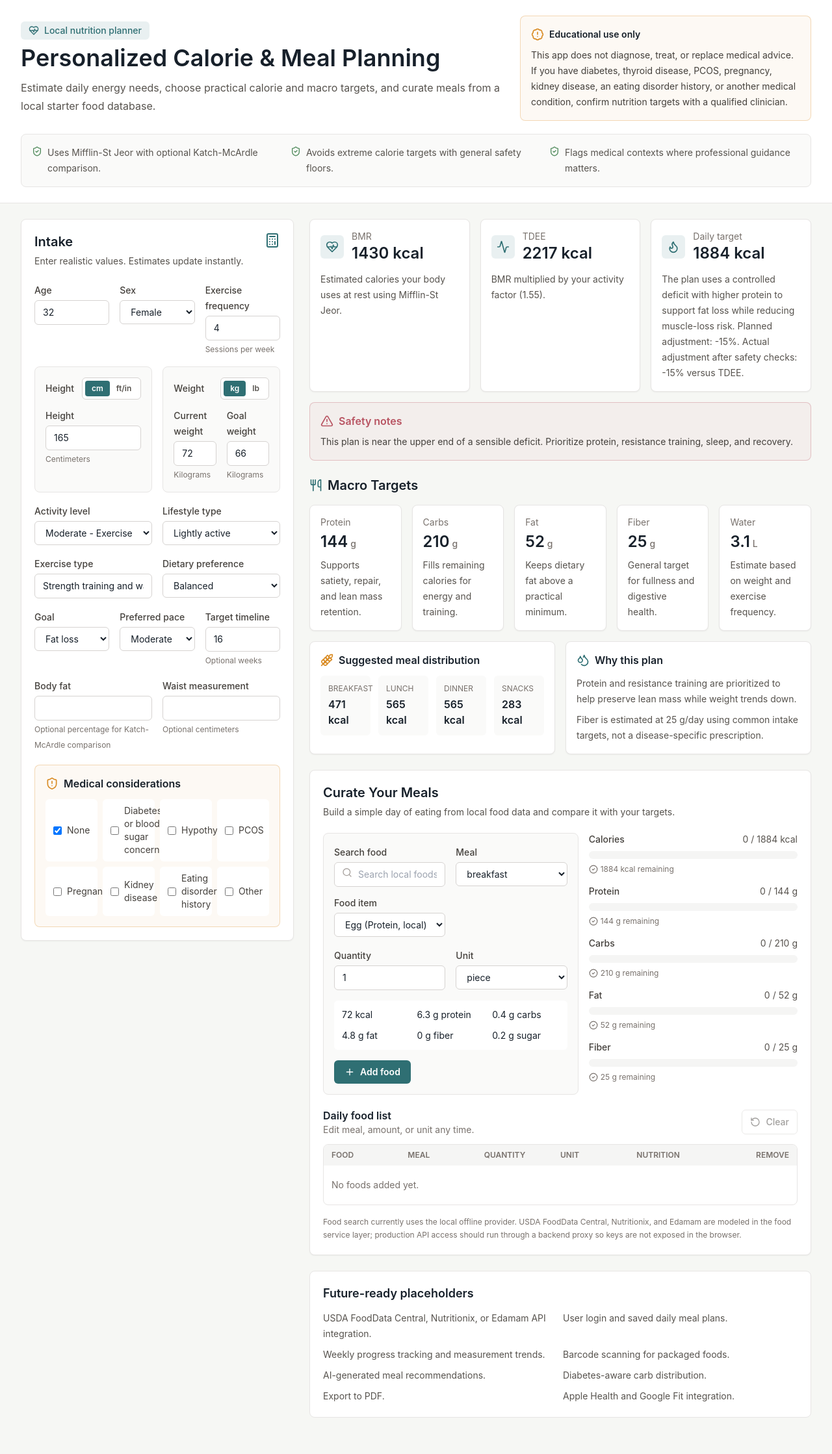
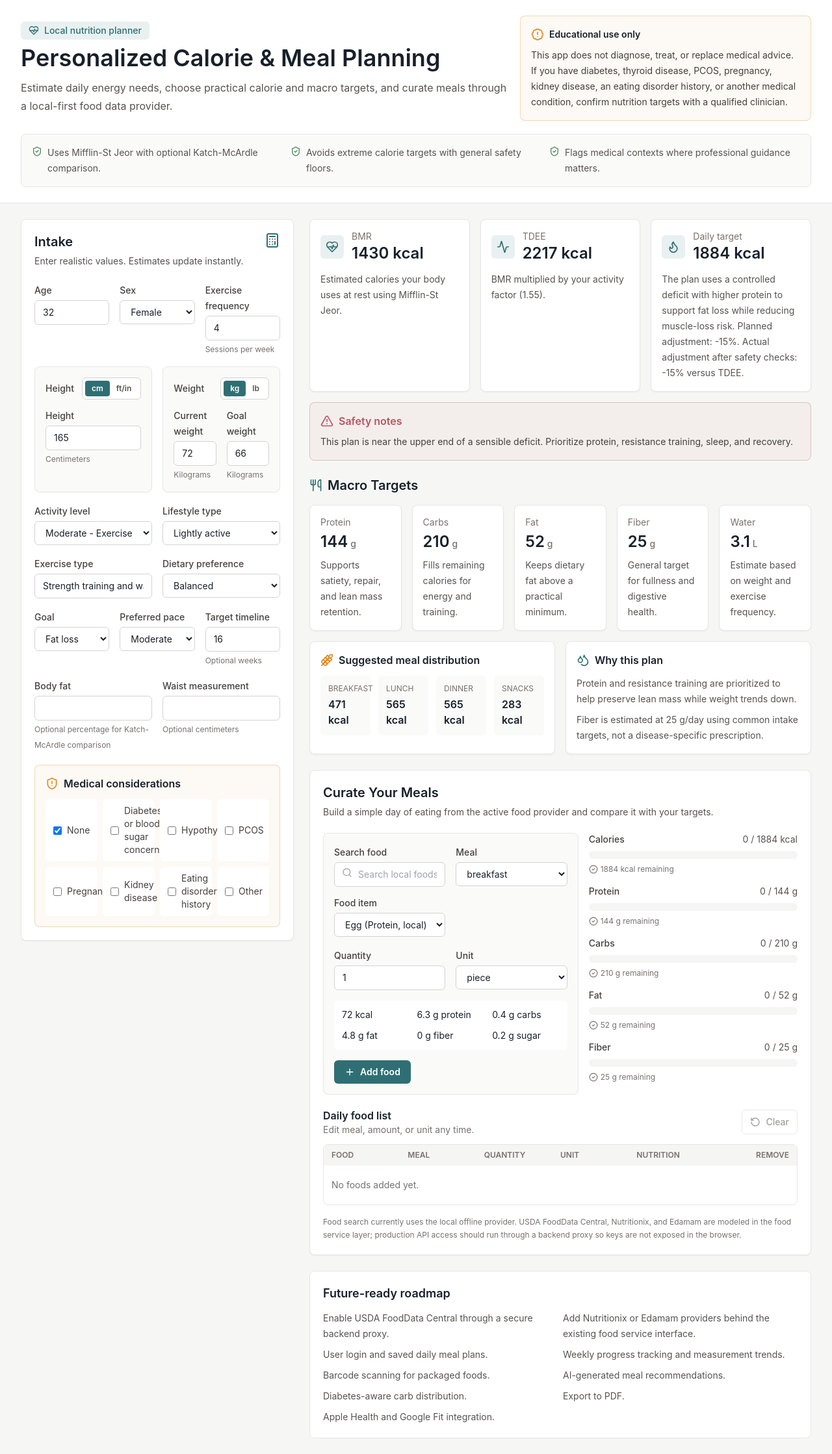
Before and after one commit to lovelyk/Personalized-Nutrition-Planner, a React (Vite) app: page / in a window 1280 px wide. Shown: the whole page at 65% size. Before the commit the page ends 2206 px from the top, so only its background shows below. Built offline with nearby package versions, Linux system fonts and the light colour scheme.

Commit message:
Update food provider copy

```diff
--- a/src/App.tsx
+++ b/src/App.tsx
@@ -45,7 +45,7 @@ export default function App() {
               </div>
               <h1 className="text-3xl font-semibold tracking-normal text-ink sm:text-4xl">Personalized Calorie & Meal Planning</h1>
               <p className="mt-3 max-w-3xl text-base leading-7 text-stone-600">
-                Estimate daily energy needs, choose practical calorie and macro targets, and curate meals from a local starter food database.
+                Estimate daily energy needs, choose practical calorie and macro targets, and curate meals through a local-first food data provider.
               </p>
             </div>
             <div className="rounded-lg border border-citrus/30 bg-citrus/5 p-4 text-sm leading-6 text-stone-700 lg:max-w-md">
@@ -103,9 +103,10 @@ export default function App() {
           )}
 
           <section className="rounded-lg border border-stone-200 bg-white p-5 text-sm leading-6 text-stone-600">
-            <h2 className="text-lg font-semibold text-ink">Future-ready placeholders</h2>
+            <h2 className="text-lg font-semibold text-ink">Future-ready roadmap</h2>
             <div className="mt-3 grid gap-2 sm:grid-cols-2">
-              <p>USDA FoodData Central, Nutritionix, or Edamam API integration.</p>
+              <p>Enable USDA FoodData Central through a secure backend proxy.</p>
+              <p>Add Nutritionix or Edamam providers behind the existing food service interface.</p>
               <p>User login and saved daily meal plans.</p>
               <p>Weekly progress tracking and measurement trends.</p>
               <p>Barcode scanning for packaged foods.</p>
--- a/src/components/MealCurator.tsx
+++ b/src/components/MealCurator.tsx
@@ -96,7 +96,7 @@ export default function MealCurator({ plan, dietaryPreference }: MealCuratorProp
       <div className="mb-5 flex flex-col justify-between gap-3 sm:flex-row sm:items-start">
         <div>
           <h2 className="text-xl font-semibold text-ink">Curate Your Meals</h2>
-          <p className="mt-1 text-sm leading-6 text-stone-600">Build a simple day of eating from local food data and compare it with your targets.</p>
+          <p className="mt-1 text-sm leading-6 text-stone-600">Build a simple day of eating from the active food provider and compare it with your targets.</p>
         </div>
       </div>
 
```
Also changed, not shown: 2 other files (tests, documents, lock files or other folders).
